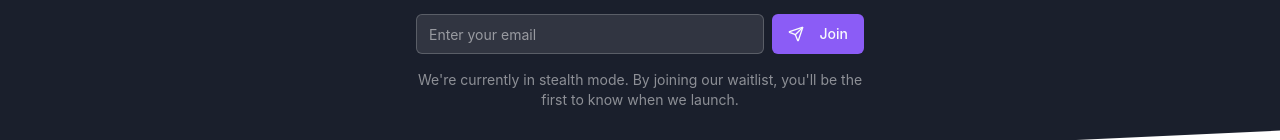
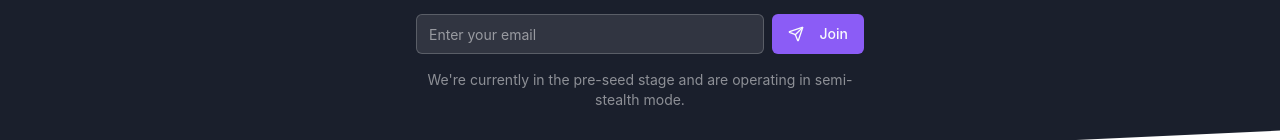
Before and after one commit to briankemler/ramen-page-ai, a React (Vite) app: page / in a window 1280 px wide. Shown: the part 2096-2236 px from the top of the page. Built offline with nearby package versions, Linux system fonts and the light colour scheme.

Commit message:
Update contact section text
Update the text in the contact section to reflect the current stage.

```diff
--- a/src/components/ContactSection.tsx
+++ b/src/components/ContactSection.tsx
@@ -39,7 +39,7 @@ const ContactSection: React.FC = () => {
             </Button>
           </form>
           <p className="text-sm text-ramen-white/50 mt-4 text-center">
-            We're currently in stealth mode. By joining our waitlist, you'll be the first to know when we launch.
+            We're currently in the pre-seed stage and are operating in semi-stealth mode.
           </p>
         </div>
       </div>
```
